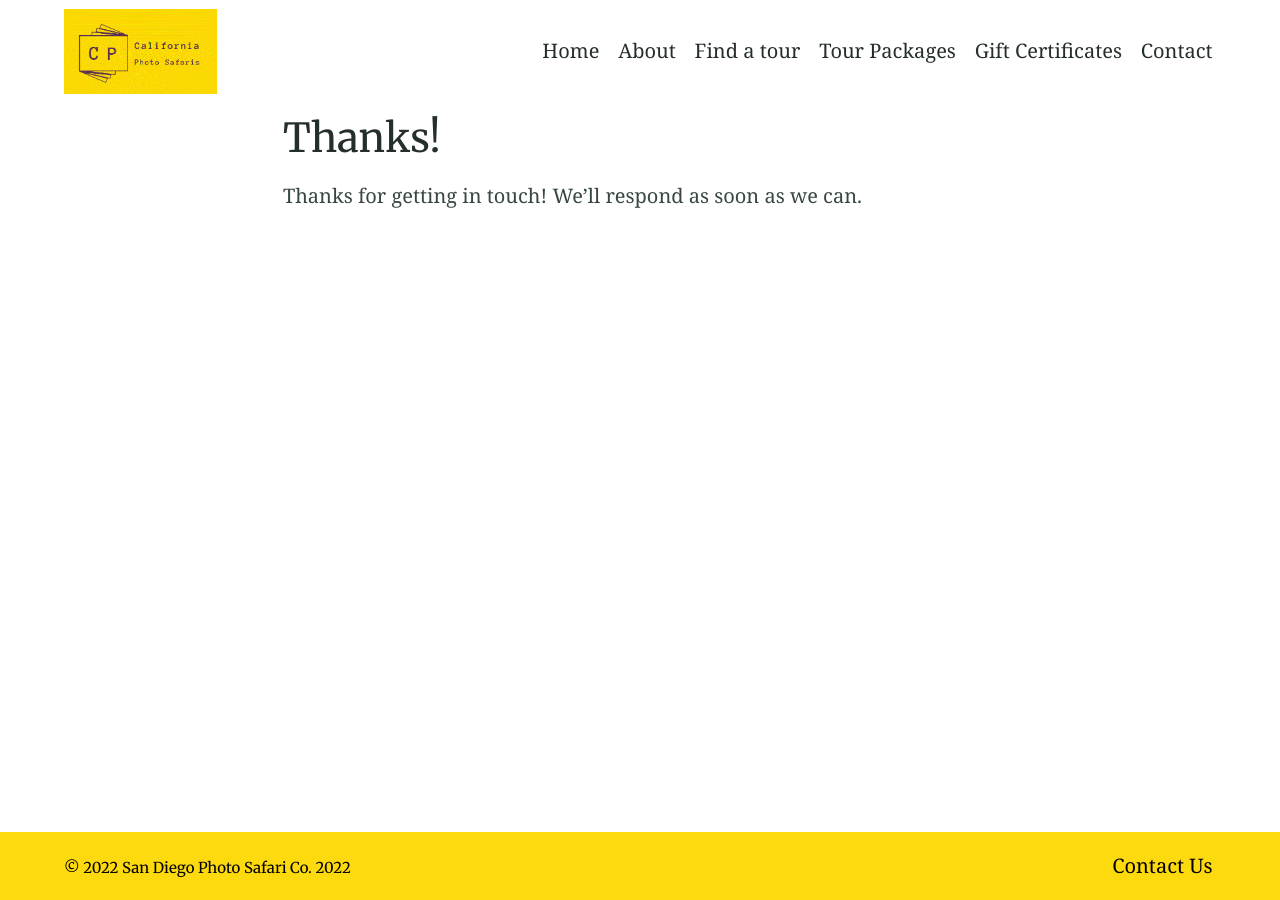
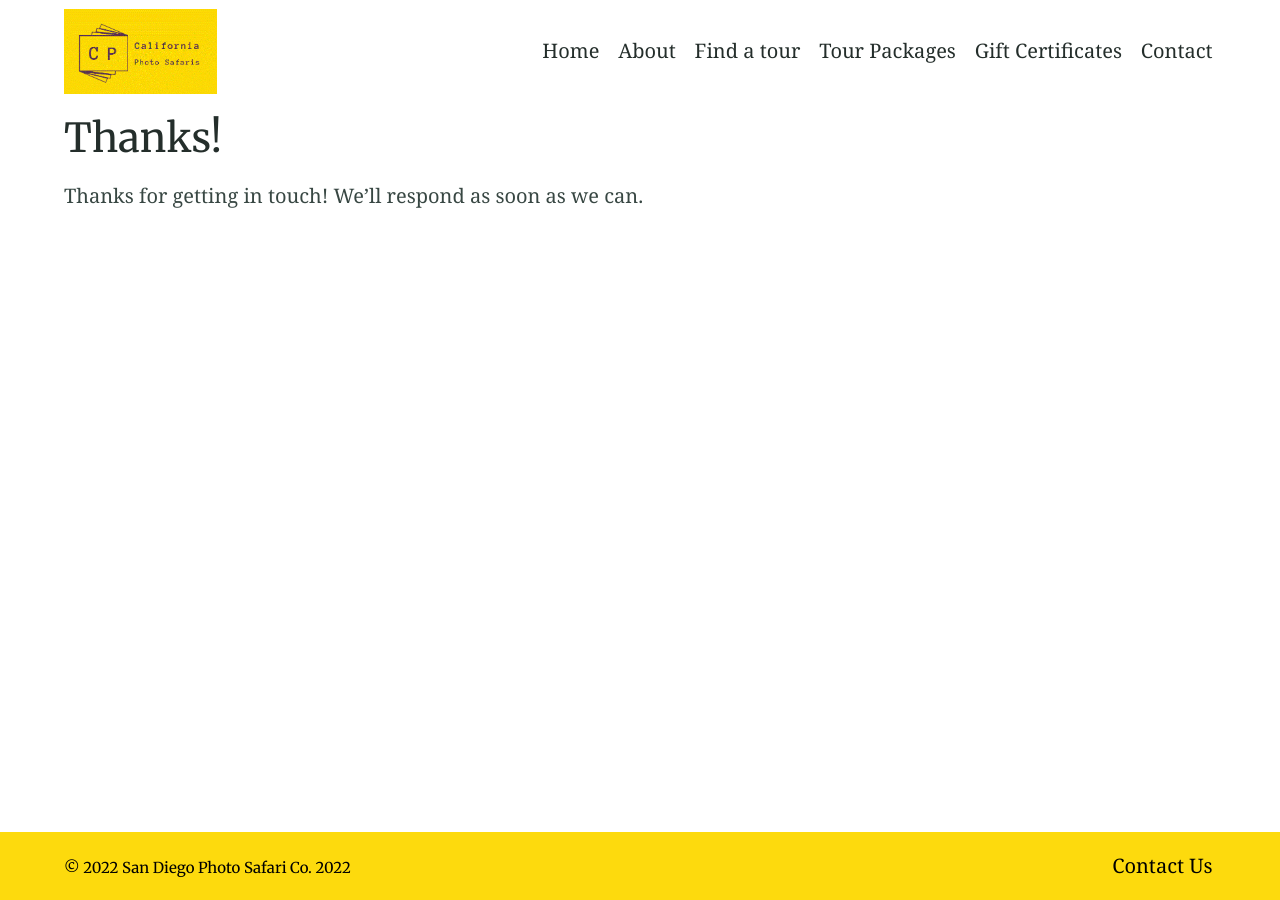
Before and after one commit to Coolweb2go/californiaphotosafaris, a Jekyll site: the page built from thanks.md, in a window 1280 px wide. Built offline with Jekyll 4.4.1, drawn with Linux system fonts in a browser that asks for light colours.

Commit message:
Update _theme.scss

```diff
--- a/_sass/_theme.scss
+++ b/_sass/_theme.scss
@@ -141,7 +141,7 @@ body {
 
 .content {
   @include breakpoint(break-1) {
-    width: 62%;
+    width: 100%;
   }
 }
 
```
